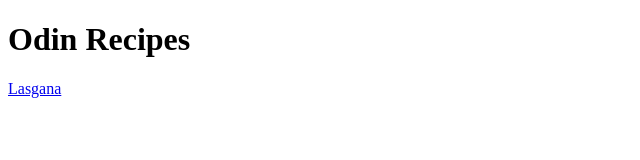
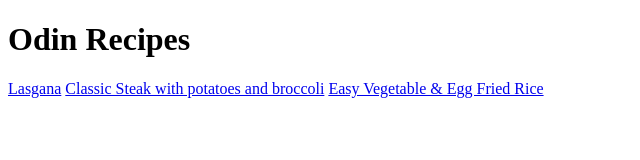
Before and after one commit to rkraus-dev/odin-recipes, a plain HTML site: page index.html in a window 1280 px wide. Shown: the whole page, without its empty margins (0-640 px from the left). Drawn offline with Linux system fonts and the light colour scheme.

Commit message:
add link in index.html to steak and friedrice

```diff
--- a/index.html
+++ b/index.html
@@ -8,5 +8,7 @@
 <body>
     <h1>Odin Recipes</h1>
     <a href="recipes/lasagna.html">Lasgana</a>
+    <a href="recipes/classic-steak-potato-dinner.html">Classic Steak with potatoes and broccoli</a>
+    <a href="recipes/easy-fried-rice.html">Easy Vegetable & Egg Fried Rice</a>
 </body>
 </html>
```
